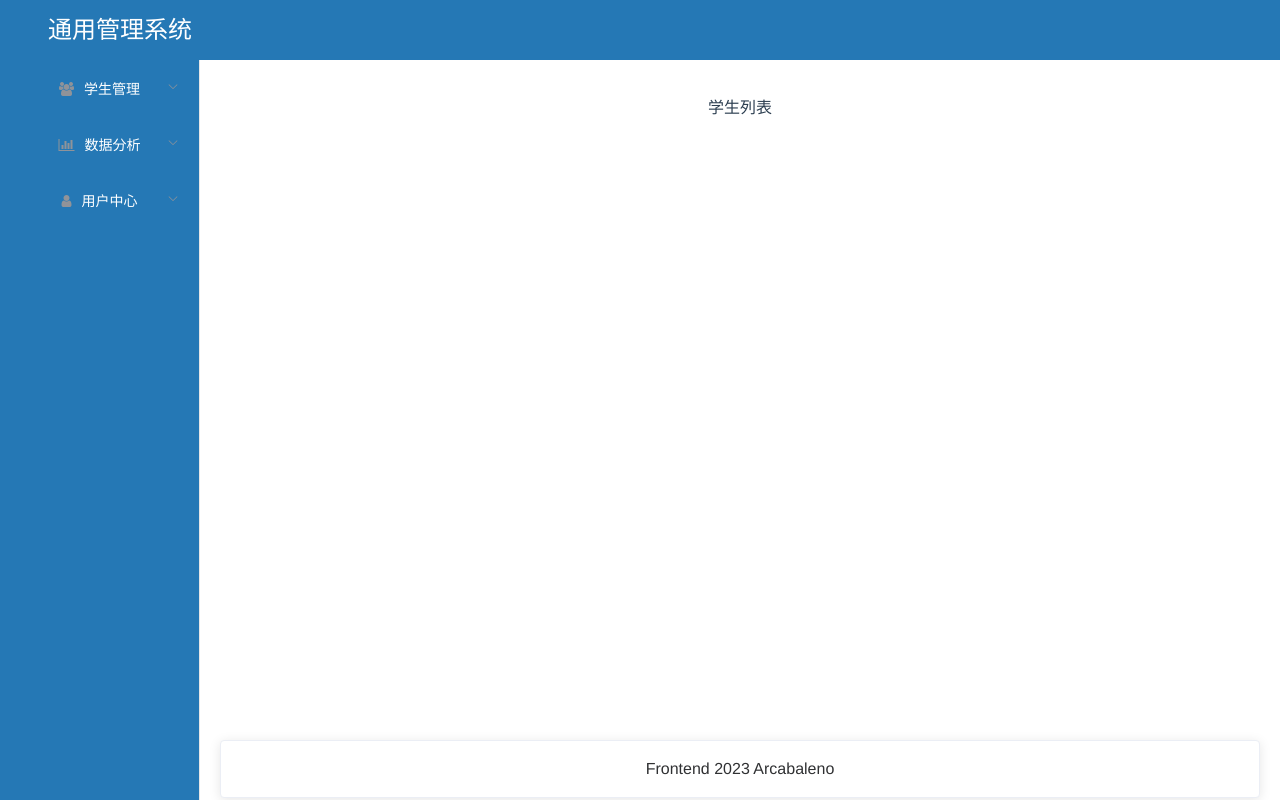
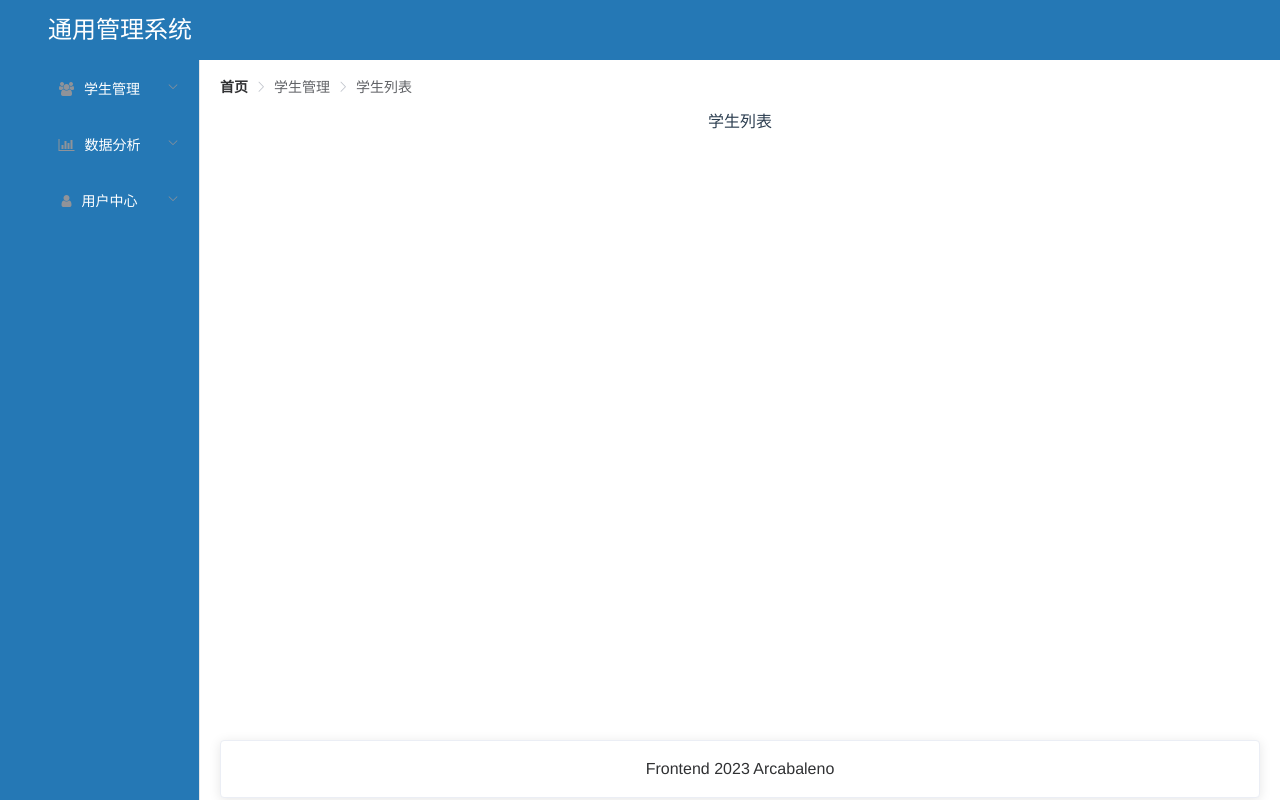
Before and after one commit to Arcobale/vue2-3_manage_system, a Vue app: page /home/student in a window 1280 px wide. Built offline with nearby package versions, Linux system fonts and the light colour scheme.

Commit message:
面包屑显示路由信息

```diff
--- a/src/components/Home.vue
+++ b/src/components/Home.vue
@@ -5,6 +5,7 @@
       <Menu></Menu>
       <el-container>
         <el-main>
+          <Bread></Bread>
           <div class="cont">
             <router-view></router-view>
           </div>
@@ -21,11 +22,13 @@
 import Header from './common/Header.vue';
 import Footer from './common/Footer.vue';
 import Menu from './common/Menu.vue';
+import Bread from './common/Breadcrumb.vue';
 export default {
   components: {
     Header,
     Footer,
     Menu,
+    Bread,
   }
 }
 </script>
--- /dev/null
+++ b/src/components/common/Breadcrumb.vue
@@ -0,0 +1,21 @@
+<template>
+    <div>
+        <el-breadcrumb separator-class="el-icon-arrow-right">
+            <el-breadcrumb-item :to="{ path: '/' }">首页</el-breadcrumb-item>
+            <el-breadcrumb-item
+            v-for="(item, index) in $route.matched"
+            :key="index">
+            {{ item.name }}</el-breadcrumb-item>
+        </el-breadcrumb>
+    </div>
+</template>
+
+<script>
+export default {
+    updated() {
+        console.log(this.$route)
+    }
+}
+</script>
+
+<style></style>
```
